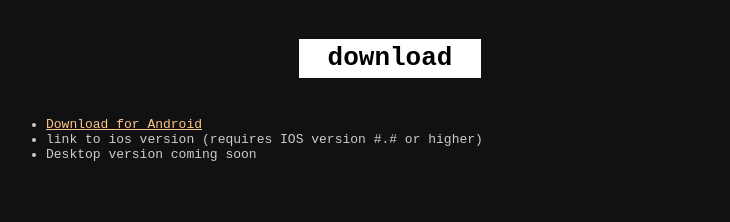
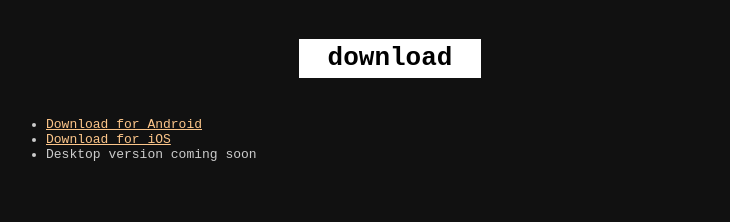
Before and after one commit to stairsthegame/stairsthegame.github.io, a plain HTML site: page index.html in a window 1280 px wide. Shown: the part 4000-4222 px from the top of the page, without its empty margins (250-980 px from the left). Drawn offline with nearby package versions, Linux system fonts and the light colour scheme.

Commit message:
Add iOS link

```diff
--- a/index.html
+++ b/index.html
@@ -427,7 +427,7 @@
                 <p>
                     <ul>
                         <li><a href="https://play.google.com/store/apps/details?id=com.msquared.stairs.android">Download for Android</a></li>
-                        <li>link to ios version (requires IOS version #.# or higher)</li>
+                        <li><a href="https://itunes.apple.com/us/app/stairs-the-game/id923809412?mt=8">Download for iOS</a></li>
                         <li>Desktop version coming soon</li>
                     </ul>
                 </p>
```
